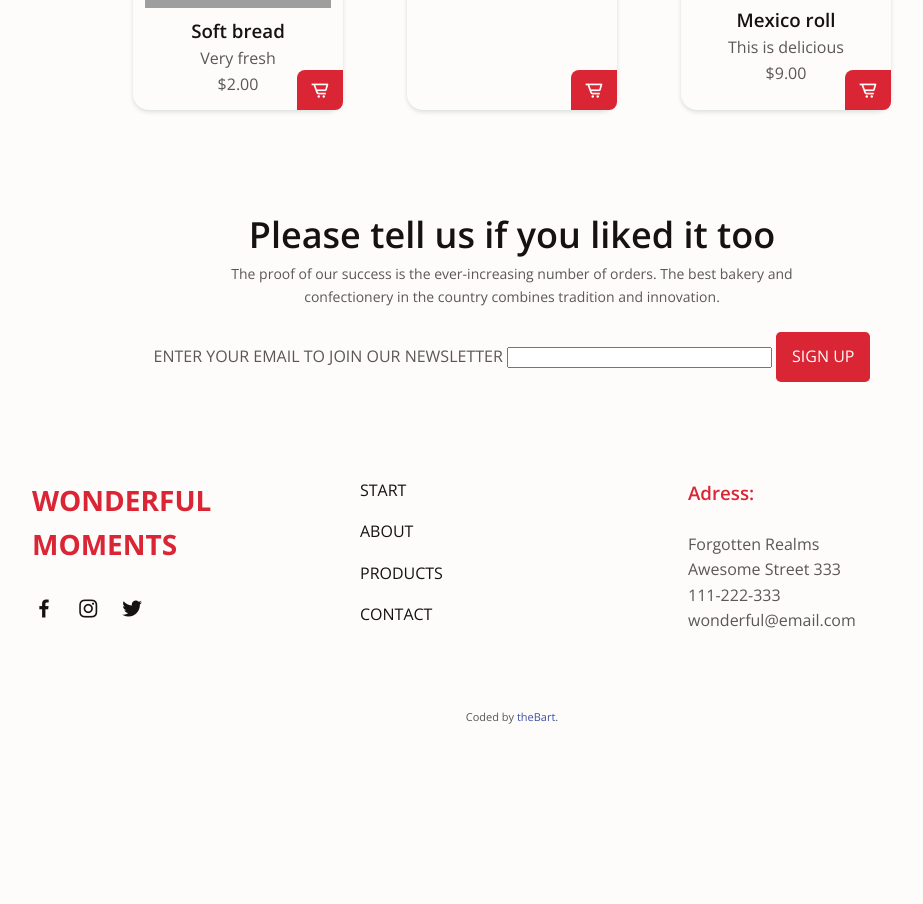
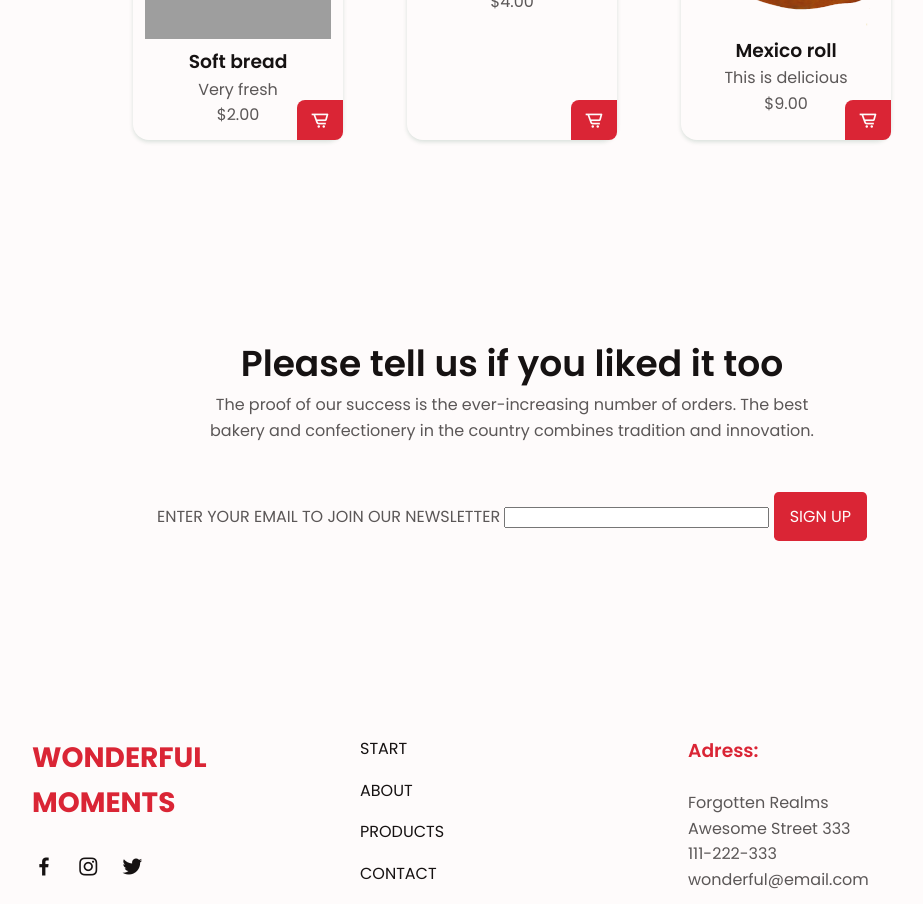
Before and after one commit to Bartek-Wieckowski/Bakery-Wonderful-Moments-website, a plain HTML site: page index.html in a window 1280 px wide. Shown: the part 1715-2619 px from the top of the page, without its empty margins (128-1051 px from the left). Before the commit the page ends 2441 px from the top, so only its background shows below. Drawn offline with nearby package versions, Linux system fonts and the light colour scheme; grey boxes are pictures that could not be loaded.

Commit message:
small changes contatc section size in large devices

```diff
--- a/index.html
+++ b/index.html
@@ -15,7 +15,7 @@
     <!-- **--HEADER--** -->
     <header class="lay-header" id="header">
         <nav class="nav basic-container flex">
-            <a href="#" class="nav__logo">WONDERFUL MOMENTS</a>
+            <a href="#footer" class="nav__logo">WONDERFUL MOMENTS</a>
 
             <div class="nav__menu nav__menu--js">
                 <ul class="nav__list">
@@ -113,7 +113,7 @@
             </div>
         </section>
     </main>
-    <footer class="footer section basic-container">
+    <footer class="footer section basic-container" id="footer">
         <div class="footer__container grid">
             <article class="footer__content">
                 <a href="#" class="footer__logo">WONDERFUL MOMENTS</a>
--- a/style.scss
+++ b/style.scss
@@ -1,5 +1,5 @@
 // GOOGLE FONTS
-@import url("https://fonts.googleapis.com/css2?family=Open+Sans:wght@400;600;700&display=swap");
+@import url("https://fonts.googleapis.com/css2?family=Poppins:wght@400;600;700&display=swap");
 // ANIMATION BUTTON SHAKE
 @keyframes shake {
     0% {
@@ -43,7 +43,7 @@
 
     //font and typography
 
-    --body-font: "Open Sans", sans-serif;
+    --body-font: "Poppins", sans-serif;
 
     --biggest-font-size: 2rem;
     --h1-font-size: 1.5rem;
@@ -139,8 +139,8 @@ img {
     }
     &__subtitle {
         display: block;
-        font-size: var(--small-font-size);
-        margin-bottom: var(--mb-3);
+        font-size: var(--normal-font-size);
+        margin-bottom: var(--mb-6);
     }
 }
 .section__title,
@@ -446,6 +446,14 @@ img {
             width: 400px;
         }
     }
+    .about__description {
+        line-height: 2;
+    }
+    .contact {
+        min-height: 500px;
+        display: grid;
+        align-content: center;
+    }
 }
 
 // for large
```
Also changed, not shown: style.css, 1 other file.
